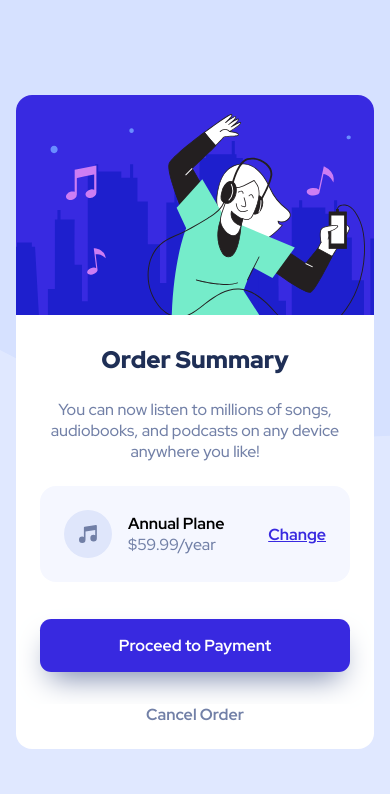
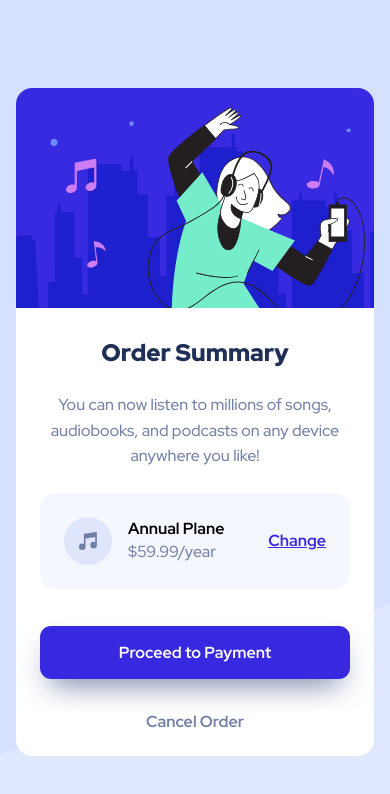
Before and after one commit to uzzii-21/frontendmentor.io, a plain HTML site: page order-summary-component/index.html in a window 390 px wide. Drawn offline with Linux system fonts and the light colour scheme.

Commit message:
modified scss file

```diff
--- a/order-summary-component/src/scss/styles.scss
+++ b/order-summary-component/src/scss/styles.scss
@@ -16,7 +16,7 @@ $Dark-blue: hsl(223, 47%, 23%);
 
 body{
     font-size: 16px;
-    background: url("../assets/pattern-background-desktop.svg") no-repeat;
+    background: url("../assets/pattern-background-desktop.svg") no-repeat center/cover;
     display: flex;
     align-items: center;
     justify-content: center;
@@ -41,6 +41,7 @@ body{
         margin: 1.5rem 0;
         font-size: 1rem;
         font-weight: 500;
+        line-height: 1.6;
         color: $Desaturated-blue;
     }
 }
@@ -80,6 +81,7 @@ button{
     width: 100%;
     font-weight: 700;
     font-size: 1rem;
+    cursor: pointer;
 }
 .proceed{
     background: $Bright-blue;
@@ -102,6 +104,10 @@ button{
 }
 
 @media only screen and (max-width: 600px) {
+    body{
+        background: url("../assets/pattern-background-mobile.svg") no-repeat center/cover;
+        background-color: $Pale-blue;
+    }
     .card{
         margin: 0 1rem ;
     }
@@ -110,6 +116,5 @@ button{
         h1{
             font-size: 1.5rem;
         }
-        p{}
     }
 }
```
Also changed, not shown: order-summary-component/dist/css/styles.css.
